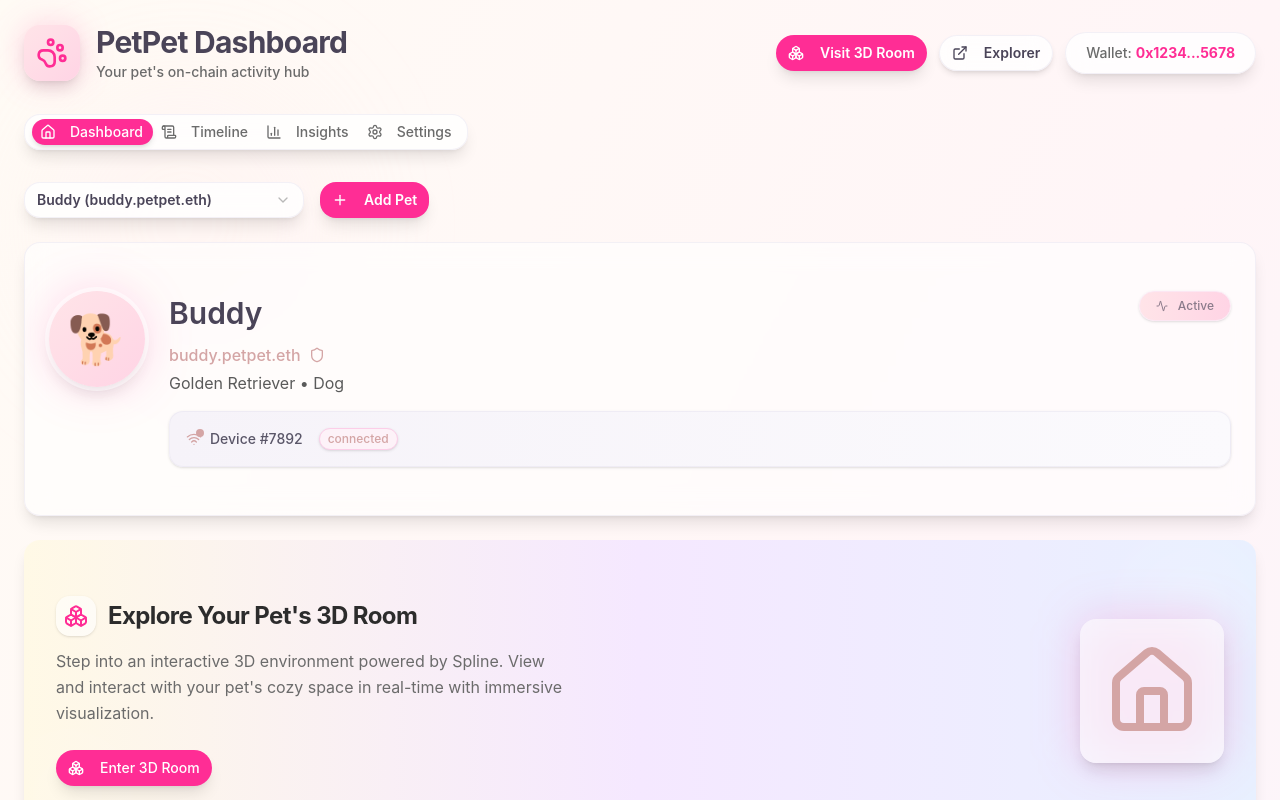
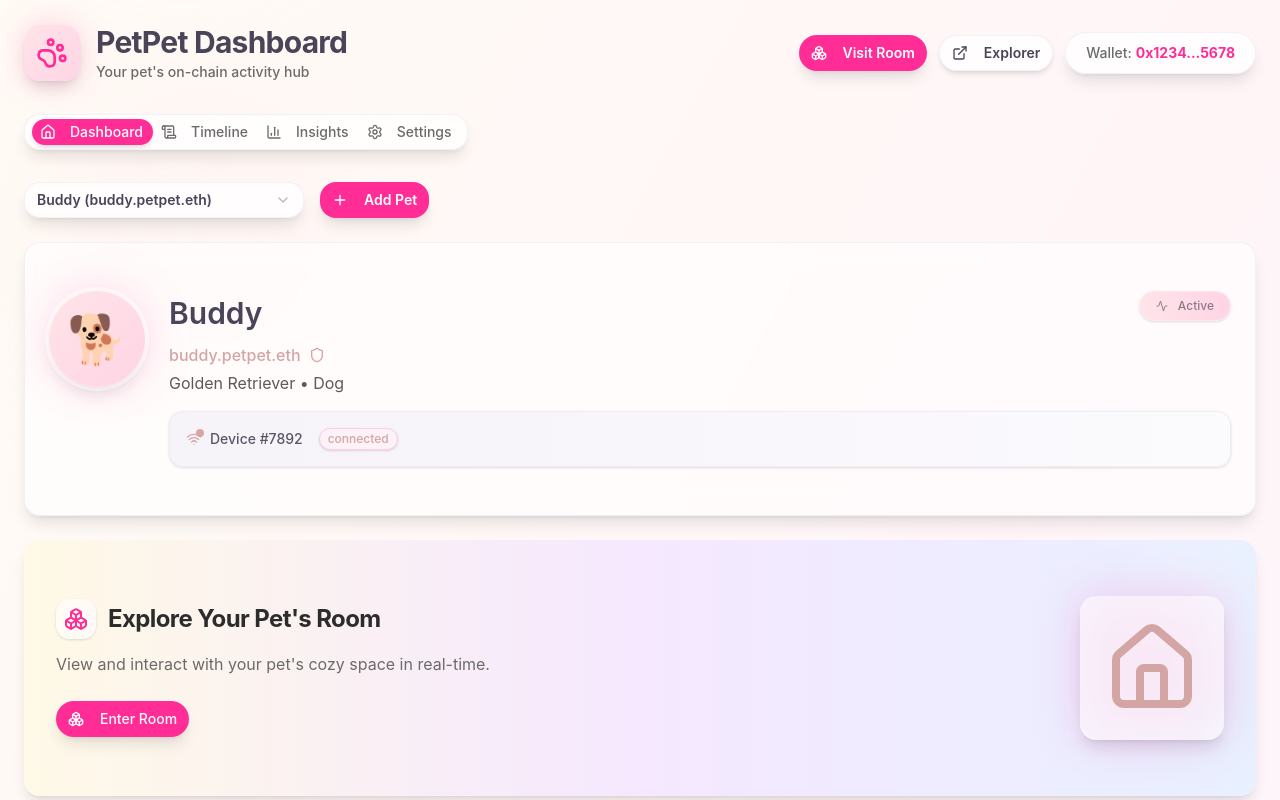
Before and after one commit to derek2403/pet-pet, a Next.js app: page /dashboard in a window 1280 px wide. Shown: the top 800 px of the page. Built offline with nearby package versions, Linux system fonts and the light colour scheme.

Commit message:
removed unnecessary words

```diff
--- a/components/dashboard/DashboardHeader.js
+++ b/components/dashboard/DashboardHeader.js
@@ -29,7 +29,7 @@ export default function DashboardHeader() {
         <Link href="/room">
           <Button className="bg-[#FF2D95] hover:bg-[#E6298A] hover:shadow-xl hover:scale-105 transition-all duration-300 text-white font-semibold rounded-full shadow-lg px-6">
             <Boxes className="w-4 h-4 mr-2" />
-            Visit 3D Room
+            Visit Room
           </Button>
         </Link>
 
--- a/components/dashboard/FeaturedRoomCard.js
+++ b/components/dashboard/FeaturedRoomCard.js
@@ -11,7 +11,7 @@ export default function FeaturedRoomCard() {
   return (
     <Card className="relative bg-gradient-to-r from-[#FFF9E6] via-[#FFE4E8] via-[#F5E8FF] to-[#E8F0FF] border-0 rounded-2xl overflow-hidden shadow-lg hover:shadow-2xl hover:scale-[1.01] transition-all duration-500 animate-in fade-in slide-in-from-bottom-4 duration-700 group">
       {/* Animated gradient overlay */}
-      <div className="absolute inset-0 bg-[#FF2D95]/5 opacity-0 group-hover:opacity-100 transition-opacity duration-700" />
+      <div className="absolute inset-0 bg-[#FF2D95]/5 opacity-0 groxup-hover:opacity-100 transition-opacity duration-700" />
 
       {/* Decorative elements */}
       <div className="absolute top-0 right-0 w-32 h-32 bg-white/20 rounded-full blur-2xl" />
@@ -24,15 +24,15 @@ export default function FeaturedRoomCard() {
               <div className="p-2 bg-white/60 rounded-xl shadow-sm">
                 <Boxes className="w-6 h-6 text-[#FF2D95]" />
               </div>
-              <h3 className="text-2xl font-bold text-[#2C2C2C] tracking-tight">Explore Your Pet's 3D Room</h3>
+              <h3 className="text-2xl font-bold text-[#2C2C2C] tracking-tight">Explore Your Pet's Room</h3>
             </div>
             <p className="text-[#6B6B6B] mb-6 leading-relaxed max-w-lg">
-              Step into an interactive 3D environment powered by Spline. View and interact with your pet's cozy space in real-time with immersive visualization.
+              View and interact with your pet's cozy space in real-time.
             </p>
             <Link href="/room">
               <Button className="bg-[#FF2D95] hover:bg-[#E6298A] hover:shadow-xl transition-all duration-300 text-white font-medium rounded-full px-6 py-2.5 shadow-lg">
                 <Boxes className="w-4 h-4 mr-2" />
-                Enter 3D Room
+                Enter Room
               </Button>
             </Link>
           </div>
```
